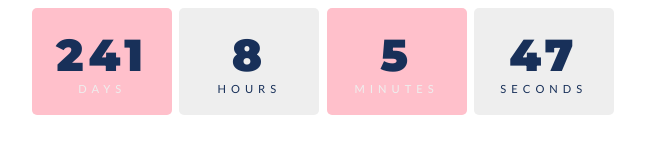
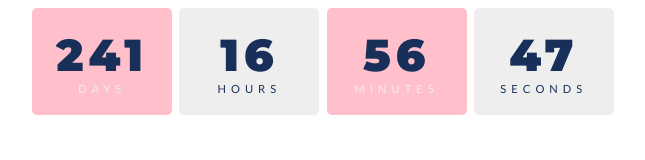
Before and after one commit to mar-bm/nat5mathsexam, a plain HTML site: page index.html in a window 1280 px wide. Shown: the whole page, without its empty margins (317-962 px from the left). Drawn offline with Linux system fonts and the light colour scheme.

Commit message:
Update index.html

```diff
--- a/index.html
+++ b/index.html
@@ -104,7 +104,7 @@ body{
 </body>
 <script>
     const year = new Date().getFullYear();
-const myDate = new Date('May 03, 2023 00:09:00');
+const myDate = new Date('May 03, 2023 09:00:00');
 console.log(myDate);
 
 // countdown
```
